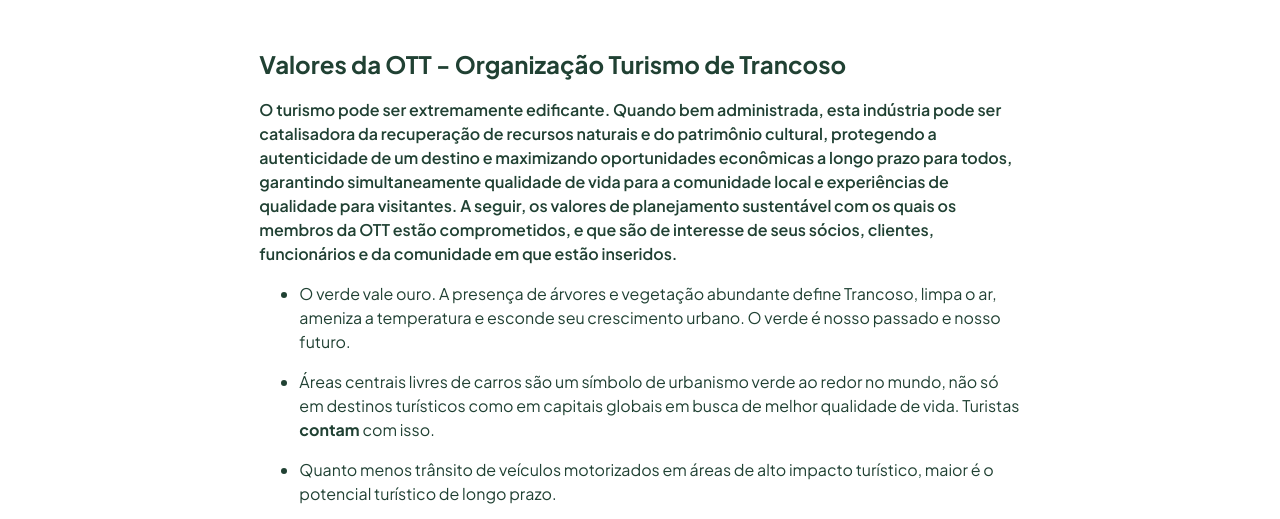
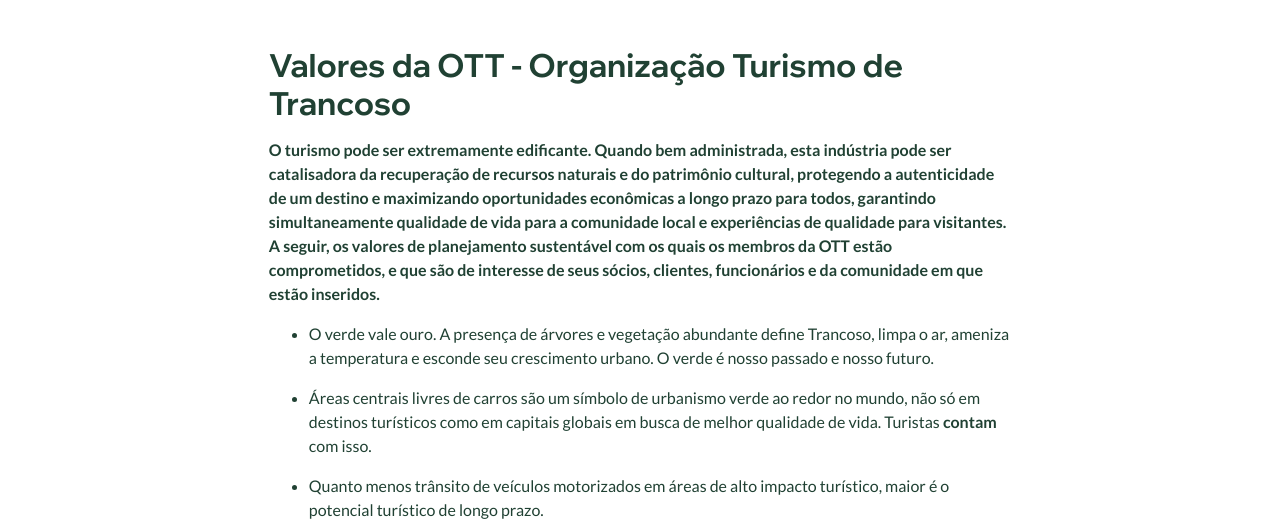
Before and after one commit to felds/ott-landing-page, a website built with Vite: page manifesto.html in a window 1280 px wide. Shown: the part 265-784 px from the top of the page. Built offline with nearby package versions, Linux system fonts and the light colour scheme.

Commit message:
update fonts

```diff
--- a/manifesto.html
+++ b/manifesto.html
@@ -20,7 +20,7 @@
         <link rel="preconnect" href="https://fonts.googleapis.com" />
         <link rel="preconnect" href="https://fonts.gstatic.com" crossorigin />
         <link
-            href="https://fonts.googleapis.com/css2?family=Plus+Jakarta+Sans:ital,wght@0,200..800;1,200..800&display=swap"
+            href="https://fonts.googleapis.com/css2?family=Lato:wght@400;700&family=Wix+Madefor+Display:wght@400..800&display=swap"
             rel="stylesheet"
         />
 
--- a/styles/main.css
+++ b/styles/main.css
@@ -11,7 +11,8 @@
     --cl-neutral-high: var(--cl-white);
 
     /* Fonts */
-    --ff-sans-serif: "Plus Jakarta Sans", sans-serif;
+    --ff-sans-serif: "Lato", sans-serif;
+    --ff-display: "Wix Madefor Display", sans-serif;
 
     /* Root styles */
     font-family: var(--ff-sans-serif);
@@ -37,6 +38,25 @@
 }
 
 li {
+    margin-top: 1em;
+}
+h1,
+h2,
+h3,
+h4,
+h5,
+h6 {
+    font-family: var(--ff-display);
+}
+h1 {
+    font-size: 200%;
+    line-height: 1.2;
+}
+h3 {
+    font-size: 125%;
+}
+
+p {
     margin-top: 1em;
 }
 
@@ -88,7 +108,7 @@
 
 /* Text-flow wrapper */
 .text-flow {
-    --max-width: 65ch;
+    --max-width: 80ch;
     --min-side-spacing: 2rem;
 
     /* background: #f073; */
```
Also changed, not shown: index.html (+1 -1 lines).
